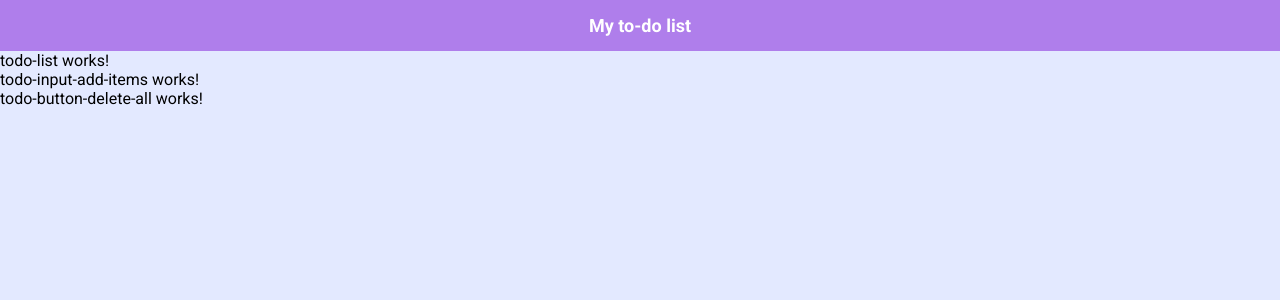
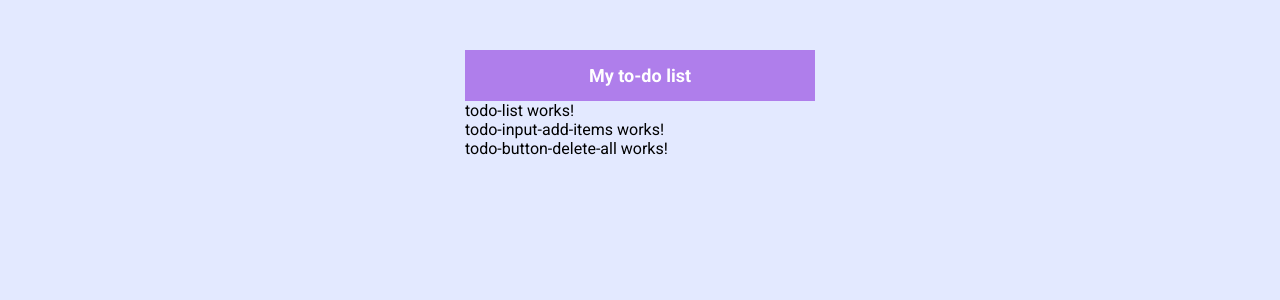
Before and after one commit to jlfilho/to-do-list2, an Angular app: page / in a window 1280 px wide. Shown: the top 300 px of the page. Built offline with nearby package versions, Linux system fonts and the light colour scheme.

Commit message:
Verson 0.0.3: Container centralizado

```diff
--- a/src/app/modules/home/pages/home/home.component.html
+++ b/src/app/modules/home/pages/home/home.component.html
@@ -1,2 +1,5 @@
-<app-hearder></app-hearder>
-<app-todo-list></app-todo-list>
+
+<main class="container">
+  <app-hearder></app-hearder>
+  <app-todo-list></app-todo-list>
+</main>
```
